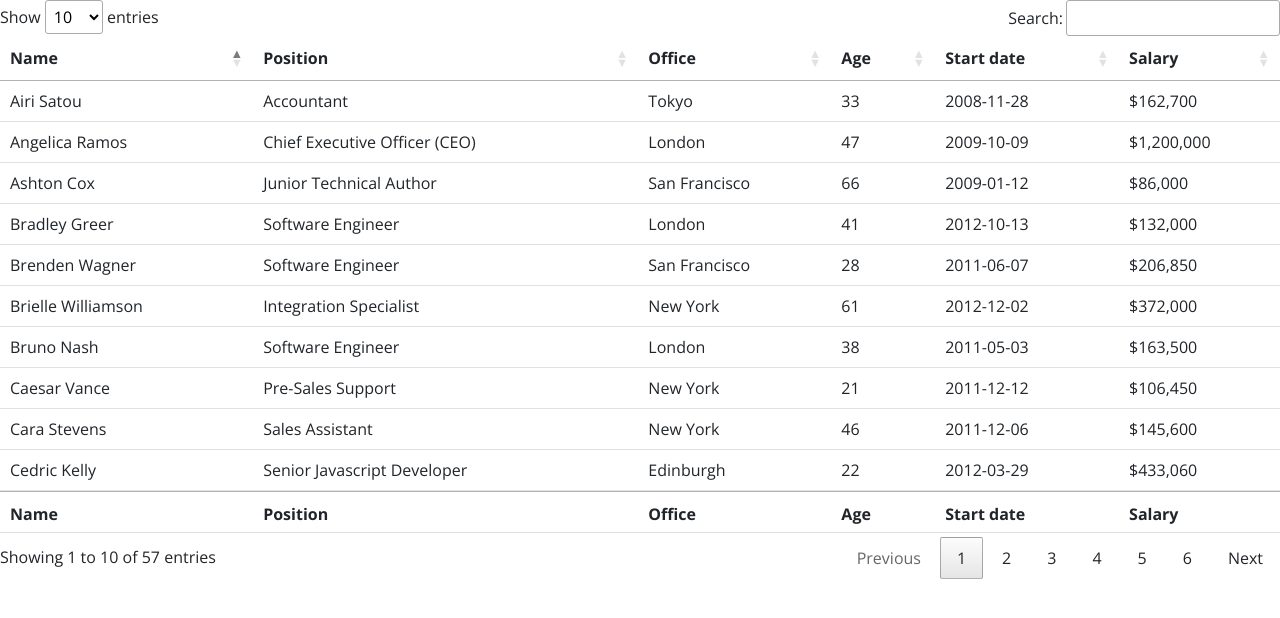
After one commit to JingHian/FYP, a PHP site: page /testtable.php in a window 1280 px wide. The commit adds this page. Shown: the top 618 px of the page. Run offline with PHP 8.4, Linux system fonts and the light colour scheme; some libraries are stand-ins or nearby versions.

```diff
--- a/classes.php
+++ b/classes.php
@@ -57,8 +57,9 @@ class Company{
       $this->tableHeader();
       // output data of each row
       while($row = $result->fetch_assoc()) {
-        echo "<form method='post' action=''>
+        echo "
                 <tr class='table-padding' >
+                  <form method='post' action=''>
                   <td>".$row["name"]."</td>
                   <td>".$row["service_grouped"]."</td>
                   <td>".$row["address"]."</td>
--- a/companyDetails.php
+++ b/companyDetails.php
@@ -2,7 +2,6 @@
  session_start();
  include_once('navbar.php');
  include_once('cssLinks.php');
-
  if($_SERVER["REQUEST_METHOD"] == "POST") {
    if ($_POST['goTo'] == 'Hire')
    {
--- /dev/null
+++ b/testtable.php
@@ -0,0 +1,502 @@
+<!DOCTYPE html>
+<html>
+<head>
+    <meta http-equiv="content-type" content="text/html; charset=iso-8859-1" />
+    <meta name="viewport" content="width=device-width, initial-scale=1, shrink-to-fit=no">
+    <?php include('cssLinks.php');?>
+<title>Water Supply Marketplace</title>
+</head>
+<link rel="stylesheet" type="text/css" href="https://code.jquery.com/jquery-3.5.1.js">
+<script type="text/javascript" charset="utf8" src="https://code.jquery.com/jquery-3.5.1.js"></script>
+<link rel="stylesheet" type="text/css" href="https://cdn.datatables.net/v/dt/dt-1.12.1/datatables.min.css"/>
+
+<script type="text/javascript" src="https://cdn.datatables.net/v/dt/dt-1.12.1/datatables.min.js"></script>
+<script>
+$(document).ready(function () {
+    $('#example').DataTable({
+        // paging: false,
+        // ordering: false,
+        // info: false
+    });
+});
+</script>
+<table id="example" class="table table-hover" style="width:100%">
+        <thead>
+            <tr>
+                <th>Name</th>
+                <th>Position</th>
+                <th>Office</th>
+                <th>Age</th>
+                <th>Start date</th>
+                <th>Salary</th>
+            </tr>
+        </thead>
+        <tbody>
+            <tr>
+                <td>Tiger Nixon</td>
+                <td>System Architect</td>
+                <td>Edinburgh</td>
+                <td>61</td>
+                <td>2011-04-25</td>
+                <td>$320,800</td>
+            </tr>
+            <tr>
+                <td>Garrett Winters</td>
+                <td>Accountant</td>
+                <td>Tokyo</td>
+                <td>63</td>
+                <td>2011-07-25</td>
+                <td>$170,750</td>
+            </tr>
+            <tr>
+                <td>Ashton Cox</td>
+                <td>Junior Technical Author</td>
+                <td>San Francisco</td>
+                <td>66</td>
+                <td>2009-01-12</td>
+                <td>$86,000</td>
+            </tr>
+            <tr>
+                <td>Cedric Kelly</td>
+                <td>Senior Javascript Developer</td>
+                <td>Edinburgh</td>
+                <td>22</td>
+                <td>2012-03-29</td>
+                <td>$433,060</td>
+            </tr>
+            <tr>
+                <td>Airi Satou</td>
+                <td>Accountant</td>
+                <td>Tokyo</td>
+                <td>33</td>
+                <td>2008-11-28</td>
+                <td>$162,700</td>
+            </tr>
+            <tr>
+                <td>Brielle Williamson</td>
+                <td>Integration Specialist</td>
+                <td>New York</td>
+                <td>61</td>
+                <td>2012-12-02</td>
+                <td>$372,000</td>
+            </tr>
+            <tr>
+                <td>Herrod Chandler</td>
+                <td>Sales Assistant</td>
+                <td>San Francisco</td>
+                <td>59</td>
+                <td>2012-08-06</td>
+                <td>$137,500</td>
+            </tr>
+            <tr>
+                <td>Rhona Davidson</td>
+                <td>Integration Specialist</td>
+                <td>Tokyo</td>
+                <td>55</td>
+                <td>2010-10-14</td>
+                <td>$327,900</td>
+            </tr>
+            <tr>
+                <td>Colleen Hurst</td>
+                <td>Javascript Developer</td>
+                <td>San Francisco</td>
+                <td>39</td>
+                <td>2009-09-15</td>
+                <td>$205,500</td>
+            </tr>
+            <tr>
+                <td>Sonya Frost</td>
+                <td>Software Engineer</td>
+                <td>Edinburgh</td>
+                <td>23</td>
+                <td>2008-12-13</td>
+                <td>$103,600</td>
+            </tr>
+            <tr>
+                <td>Jena Gaines</td>
+                <td>Office Manager</td>
+                <td>London</td>
+                <td>30</td>
+                <td>2008-12-19</td>
+                <td>$90,560</td>
+            </tr>
+            <tr>
+                <td>Quinn Flynn</td>
+                <td>Support Lead</td>
+                <td>Edinburgh</td>
+                <td>22</td>
+                <td>2013-03-03</td>
+                <td>$342,000</td>
+            </tr>
+            <tr>
+                <td>Charde Marshall</td>
+                <td>Regional Director</td>
+                <td>San Francisco</td>
+                <td>36</td>
+                <td>2008-10-16</td>
+                <td>$470,600</td>
+            </tr>
+            <tr>
+                <td>Haley Kennedy</td>
+                <td>Senior Marketing Designer</td>
+                <td>London</td>
+                <td>43</td>
+                <td>2012-12-18</td>
+                <td>$313,500</td>
+            </tr>
+            <tr>
+                <td>Tatyana Fitzpatrick</td>
+                <td>Regional Director</td>
+                <td>London</td>
+                <td>19</td>
+                <td>2010-03-17</td>
+                <td>$385,750</td>
+            </tr>
+            <tr>
+                <td>Michael Silva</td>
+                <td>Marketing Designer</td>
+                <td>London</td>
+                <td>66</td>
+                <td>2012-11-27</td>
+                <td>$198,500</td>
+            </tr>
+            <tr>
+                <td>Paul Byrd</td>
+                <td>Chief Financial Officer (CFO)</td>
+                <td>New York</td>
+                <td>64</td>
+                <td>2010-06-09</td>
+                <td>$725,000</td>
+            </tr>
+            <tr>
+                <td>Gloria Little</td>
+                <td>Systems Administrator</td>
+                <td>New York</td>
+                <td>59</td>
+                <td>2009-04-10</td>
+                <td>$237,500</td>
+            </tr>
+            <tr>
+                <td>Bradley Greer</td>
+                <td>Software Engineer</td>
+                <td>London</td>
+                <td>41</td>
+                <td>2012-10-13</td>
+                <td>$132,000</td>
+            </tr>
+            <tr>
+                <td>Dai Rios</td>
+                <td>Personnel Lead</td>
+                <td>Edinburgh</td>
+                <td>35</td>
+                <td>2012-09-26</td>
+                <td>$217,500</td>
+            </tr>
+            <tr>
+                <td>Jenette Caldwell</td>
+                <td>Development Lead</td>
+                <td>New York</td>
+                <td>30</td>
+                <td>2011-09-03</td>
+                <td>$345,000</td>
+            </tr>
+            <tr>
+                <td>Yuri Berry</td>
+                <td>Chief Marketing Officer (CMO)</td>
+                <td>New York</td>
+                <td>40</td>
+                <td>2009-06-25</td>
+                <td>$675,000</td>
+            </tr>
+            <tr>
+                <td>Caesar Vance</td>
+                <td>Pre-Sales Support</td>
+                <td>New York</td>
+                <td>21</td>
+                <td>2011-12-12</td>
+                <td>$106,450</td>
+            </tr>
+            <tr>
+                <td>Doris Wilder</td>
+                <td>Sales Assistant</td>
+                <td>Sydney</td>
+                <td>23</td>
+                <td>2010-09-20</td>
+                <td>$85,600</td>
+            </tr>
+            <tr>
+                <td>Angelica Ramos</td>
+                <td>Chief Executive Officer (CEO)</td>
+                <td>London</td>
+                <td>47</td>
+                <td>2009-10-09</td>
+                <td>$1,200,000</td>
+            </tr>
+            <tr>
+                <td>Gavin Joyce</td>
+                <td>Developer</td>
+                <td>Edinburgh</td>
+                <td>42</td>
+                <td>2010-12-22</td>
+                <td>$92,575</td>
+            </tr>
+            <tr>
+                <td>Jennifer Chang</td>
+                <td>Regional Director</td>
+                <td>Singapore</td>
+                <td>28</td>
+                <td>2010-11-14</td>
+                <td>$357,650</td>
+            </tr>
+            <tr>
+                <td>Brenden Wagner</td>
+                <td>Software Engineer</td>
+                <td>San Francisco</td>
+                <td>28</td>
+                <td>2011-06-07</td>
+                <td>$206,850</td>
+            </tr>
+            <tr>
+                <td>Fiona Green</td>
+                <td>Chief Operating Officer (COO)</td>
+                <td>San Francisco</td>
+                <td>48</td>
+                <td>2010-03-11</td>
+                <td>$850,000</td>
+            </tr>
+            <tr>
+                <td>Shou Itou</td>
+                <td>Regional Marketing</td>
+                <td>Tokyo</td>
+                <td>20</td>
+                <td>2011-08-14</td>
+                <td>$163,000</td>
+            </tr>
+            <tr>
+                <td>Michelle House</td>
+                <td>Integration Specialist</td>
+                <td>Sydney</td>
+                <td>37</td>
+                <td>2011-06-02</td>
+                <td>$95,400</td>
+            </tr>
+            <tr>
+                <td>Suki Burks</td>
+                <td>Developer</td>
+                <td>London</td>
+                <td>53</td>
+                <td>2009-10-22</td>
+                <td>$114,500</td>
+            </tr>
+            <tr>
+                <td>Prescott Bartlett</td>
+                <td>Technical Author</td>
+                <td>London</td>
+                <td>27</td>
+                <td>2011-05-07</td>
+                <td>$145,000</td>
+            </tr>
+            <tr>
+                <td>Gavin Cortez</td>
+                <td>Team Leader</td>
+                <td>San Francisco</td>
+                <td>22</td>
+                <td>2008-10-26</td>
+                <td>$235,500</td>
+            </tr>
+            <tr>
+                <td>Martena Mccray</td>
+                <td>Post-Sales support</td>
+                <td>Edinburgh</td>
+                <td>46</td>
+                <td>2011-03-09</td>
+                <td>$324,050</td>
+            </tr>
+            <tr>
+                <td>Unity Butler</td>
+                <td>Marketing Designer</td>
+                <td>San Francisco</td>
+                <td>47</td>
+                <td>2009-12-09</td>
+                <td>$85,675</td>
+            </tr>
+            <tr>
+                <td>Howard Hatfield</td>
+                <td>Office Manager</td>
+                <td>San Francisco</td>
+                <td>51</td>
+                <td>2008-12-16</td>
+                <td>$164,500</td>
+            </tr>
+            <tr>
+                <td>Hope Fuentes</td>
+                <td>Secretary</td>
+                <td>San Francisco</td>
+                <td>41</td>
+                <td>2010-02-12</td>
+                <td>$109,850</td>
+            </tr>
+            <tr>
+                <td>Vivian Harrell</td>
+                <td>Financial Controller</td>
+                <td>San Francisco</td>
+                <td>62</td>
+                <td>2009-02-14</td>
+                <td>$452,500</td>
+            </tr>
+            <tr>
+                <td>Timothy Mooney</td>
+                <td>Office Manager</td>
+                <td>London</td>
+                <td>37</td>
+                <td>2008-12-11</td>
+                <td>$136,200</td>
+            </tr>
+            <tr>
+                <td>Jackson Bradshaw</td>
+                <td>Director</td>
+                <td>New York</td>
+                <td>65</td>
+                <td>2008-09-26</td>
+                <td>$645,750</td>
+            </tr>
+            <tr>
+                <td>Olivia Liang</td>
+                <td>Support Engineer</td>
+                <td>Singapore</td>
+                <td>64</td>
+                <td>2011-02-03</td>
+                <td>$234,500</td>
+            </tr>
+            <tr>
+                <td>Bruno Nash</td>
+                <td>Software Engineer</td>
+                <td>London</td>
+                <td>38</td>
+                <td>2011-05-03</td>
+                <td>$163,500</td>
+            </tr>
+            <tr>
+                <td>Sakura Yamamoto</td>
+                <td>Support Engineer</td>
+                <td>Tokyo</td>
+                <td>37</td>
+                <td>2009-08-19</td>
+                <td>$139,575</td>
+            </tr>
+            <tr>
+                <td>Thor Walton</td>
+                <td>Developer</td>
+                <td>New York</td>
+                <td>61</td>
+                <td>2013-08-11</td>
+                <td>$98,540</td>
+            </tr>
+            <tr>
+                <td>Finn Camacho</td>
+                <td>Support Engineer</td>
+                <td>San Francisco</td>
+                <td>47</td>
+                <td>2009-07-07</td>
+                <td>$87,500</td>
+            </tr>
+            <tr>
+                <td>Serge Baldwin</td>
+                <td>Data Coordinator</td>
+                <td>Singapore</td>
+                <td>64</td>
+                <td>2012-04-09</td>
+                <td>$138,575</td>
+            </tr>
+            <tr>
+                <td>Zenaida Frank</td>
+                <td>Software Engineer</td>
+                <td>New York</td>
+                <td>63</td>
+                <td>2010-01-04</td>
+                <td>$125,250</td>
+            </tr>
+            <tr>
+                <td>Zorita Serrano</td>
+                <td>Software Engineer</td>
+                <td>San Francisco</td>
+                <td>56</td>
+                <td>2012-06-01</td>
+                <td>$115,000</td>
+            </tr>
+            <tr>
+                <td>Jennifer Acosta</td>
+                <td>Junior Javascript Developer</td>
+                <td>Edinburgh</td>
+                <td>43</td>
+                <td>2013-02-01</td>
+                <td>$75,650</td>
+            </tr>
+            <tr>
+                <td>Cara Stevens</td>
+                <td>Sales Assistant</td>
+                <td>New York</td>
+                <td>46</td>
+                <td>2011-12-06</td>
+                <td>$145,600</td>
+            </tr>
+            <tr>
+                <td>Hermione Butler</td>
+                <td>Regional Director</td>
+                <td>London</td>
+                <td>47</td>
+                <td>2011-03-21</td>
+                <td>$356,250</td>
+            </tr>
+            <tr>
+                <td>Lael Greer</td>
+                <td>Systems Administrator</td>
+                <td>London</td>
+                <td>21</td>
+                <td>2009-02-27</td>
+                <td>$103,500</td>
+            </tr>
+            <tr>
+                <td>Jonas Alexander</td>
+                <td>Developer</td>
+                <td>San Francisco</td>
+                <td>30</td>
+                <td>2010-07-14</td>
+                <td>$86,500</td>
+            </tr>
+            <tr>
+                <td>Shad Decker</td>
+                <td>Regional Director</td>
+                <td>Edinburgh</td>
+                <td>51</td>
+                <td>2008-11-13</td>
+                <td>$183,000</td>
+            </tr>
+            <tr>
+                <td>Michael Bruce</td>
+                <td>Javascript Developer</td>
+                <td>Singapore</td>
+                <td>29</td>
+                <td>2011-06-27</td>
+                <td>$183,000</td>
+            </tr>
+            <tr>
+                <td>Donna Snider</td>
+                <td>Customer Support</td>
+                <td>New York</td>
+                <td>27</td>
+                <td>2011-01-25</td>
+                <td>$112,000</td>
+            </tr>
+        </tbody>
+        <tfoot>
+            <tr>
+                <th>Name</th>
+                <th>Position</th>
+                <th>Office</th>
+                <th>Age</th>
+                <th>Start date</th>
+                <th>Salary</th>
+            </tr>
+        </tfoot>
+    </table>
```
